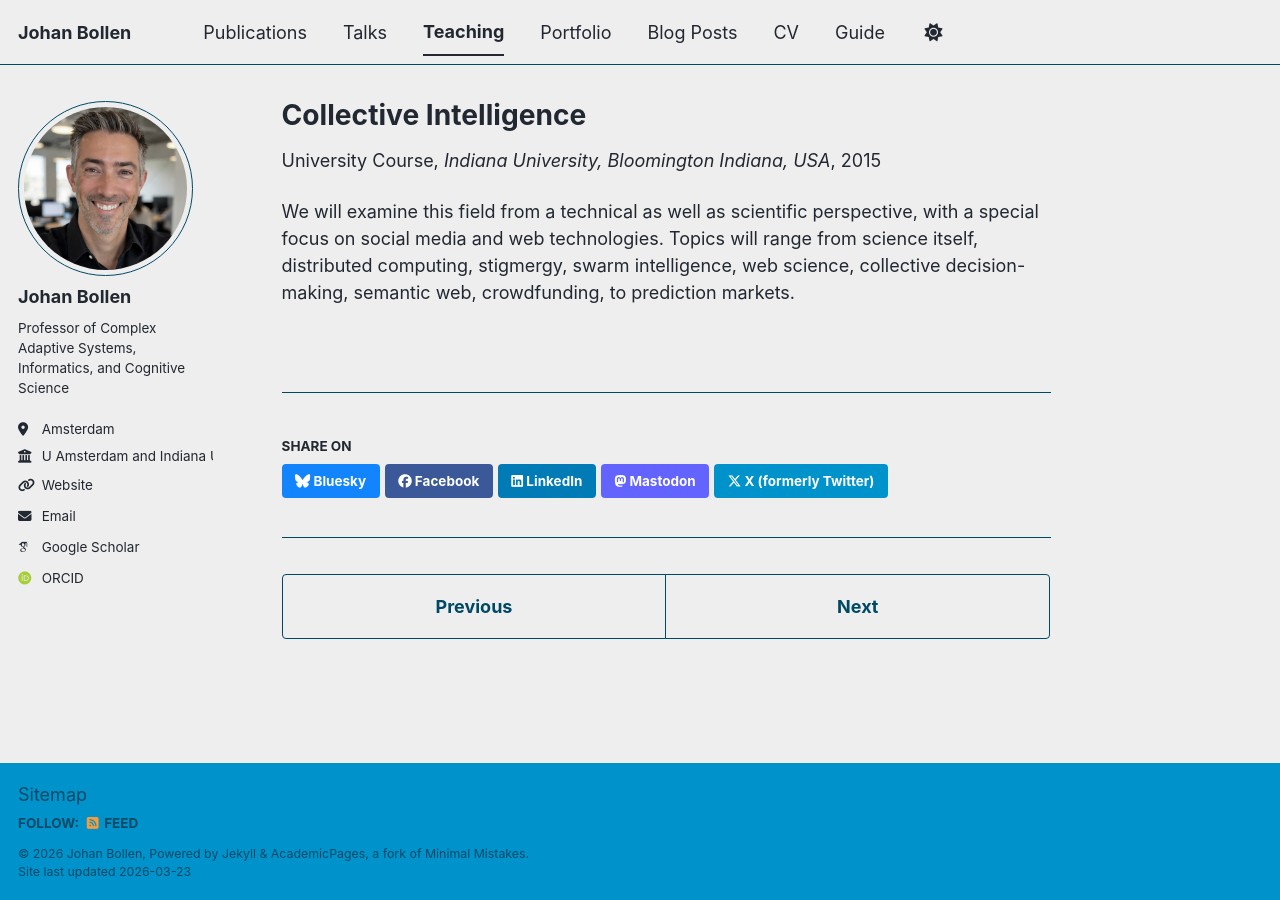
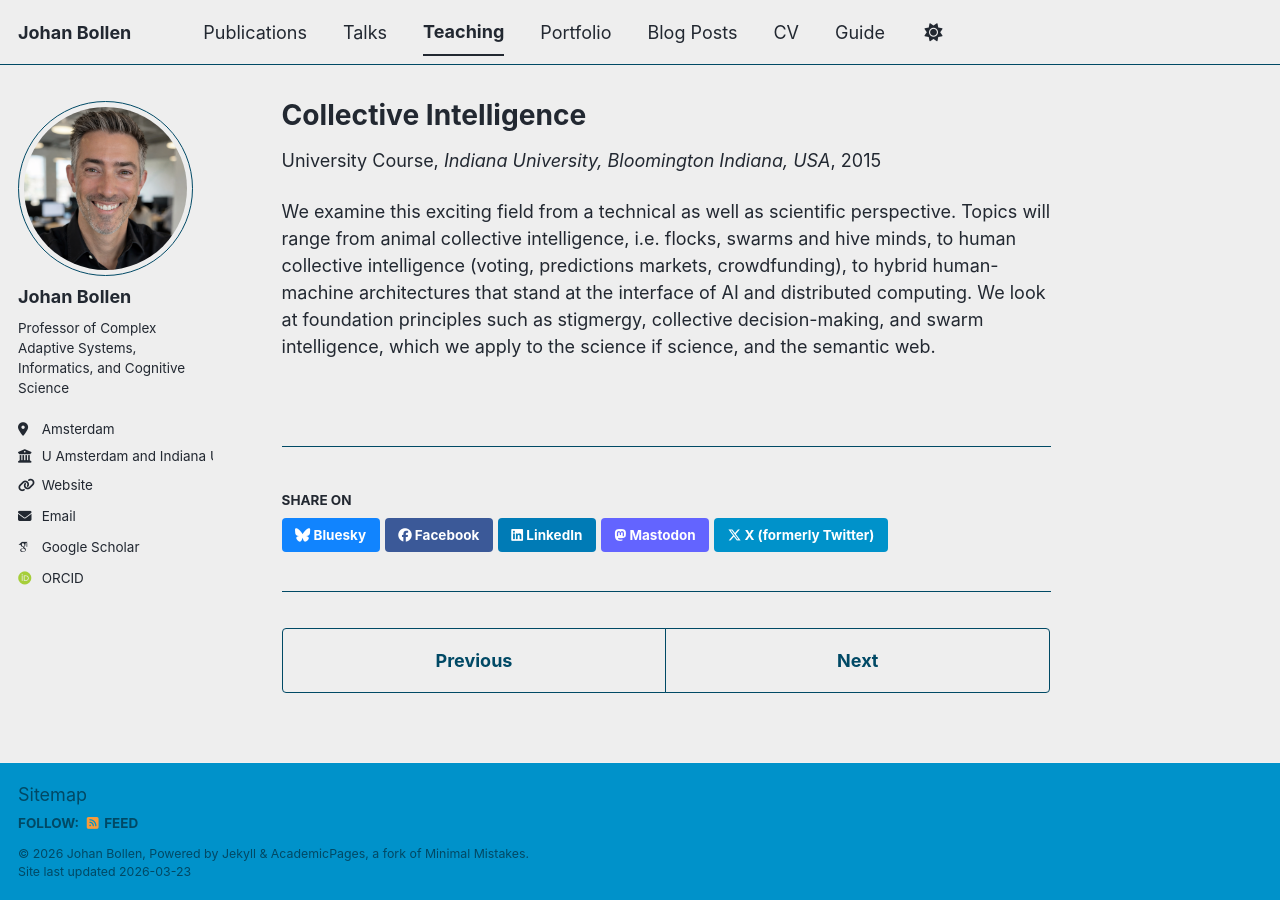
Before and after one commit to jbollen/jbollen.github.io, a Jekyll site: the page built from _teaching/2025-social-intelligence-IU.md, in a window 1280 px wide. Built offline with Jekyll 4.4.1, drawn with Linux system fonts in a browser that asks for light colours; some web fonts are replaced; a script bundle is joined from its source files by our own code; library files that are not in the unit come from our copies.

Commit message:
Update 2025-social-intelligence-IU.md

```diff
--- a/_teaching/2025-social-intelligence-IU.md
+++ b/_teaching/2025-social-intelligence-IU.md
@@ -8,4 +8,4 @@ date: 2015-01-01
 location: "Bloomington, Indiana USA"
 ---
 
-We will examine this field from a technical as well as scientific perspective, with a special focus on social media and web technologies. Topics will range from science itself, distributed computing, stigmergy, swarm intelligence, web science, collective decision-making, semantic web, crowdfunding, to prediction markets.
+We examine this exciting field from a technical as well as scientific perspective. Topics will range from animal collective intelligence, i.e. flocks, swarms and hive minds, to human collective intelligence (voting, predictions markets, crowdfunding), to hybrid human-machine architectures that stand at the interface of AI and distributed computing. We look at foundation principles such as stigmergy, collective decision-making, and swarm intelligence, which we apply to the science if science, and the semantic web.
```
